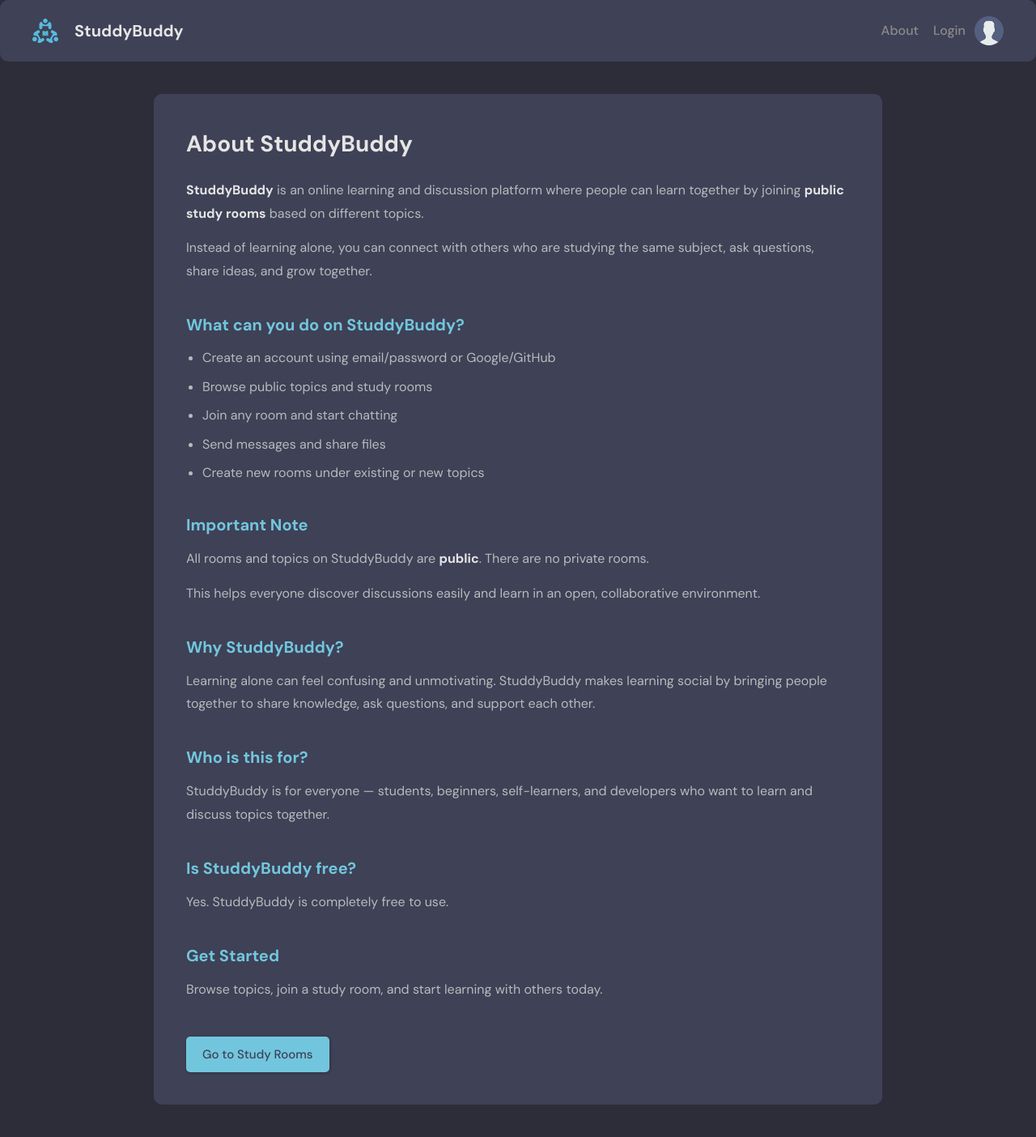
After one commit to Vignesh21J/Project_StuddyBuddy, a Django app: template templates/about.html in a window 1280 px wide. The commit adds this page. Shown: the whole page at 81% size. Run offline with Django 3.2, Linux system fonts and the light colour scheme; the template is opened without the code that fills it, so the values that code supplies are empty.

Commit message:
final commit

```diff
--- a/base/urls.py
+++ b/base/urls.py
@@ -12,4 +12,7 @@ urlpatterns = [
     path('delete-file/<int:file_id>/', views.DeleteFile, name='delete-file'),
 
     path('topics/', views.TopicPage , name="topics"),
+
+    path('about/', views.AboutView, name='about'),
+
 ]
--- a/base/views.py
+++ b/base/views.py
@@ -242,3 +242,7 @@ def TopicPage(request):
 
 def ratelimit_blocked(request, exception):
     return render(request, '429.html', status=429)
+
+
+def AboutView(request):
+    return render(request, 'about.html')
--- a/studdybuddy/static/css/style.css
+++ b/studdybuddy/static/css/style.css
@@ -276,10 +276,17 @@ a {
     align-items: center;
     justify-content: center;
     gap: 1rem;
+    margin-top: 1rem;
 }
 
-@media screen and (min-width: 500px) {
-    .mobile-menu {
+@media screen and (min-width: 1024px) {
+    .mobile-menuItems {
+        display: none;
+    }
+}
+
+@media screen and (max-width: 1023px) {
+    .topics {
         display: none;
     }
 }
@@ -620,8 +627,19 @@ a {
 }
 
 .header > .container {
+    width: 100%;
+}
+
+.header__about {
     display: flex;
-    gap: 9.5rem;
+    align-items: center;
+    height: 100%;
+    font-weight: 500;
+    color: var(--color-gray);
+}
+
+.header__about:hover {
+    color: var(--color-main);
 }
 
 
@@ -691,15 +709,21 @@ a {
 
 .header__menu {
     position: relative;
+    display: flex;
+    justify-content: center;
+    align-items: center;
+    gap: 1.8rem;
 }
 
 .header__menu a {
     display: flex;
     gap: 1.1rem;
     align-items: center;
+    font-size: 16px;
     font-weight: 500;
     text-decoration: none;
     color: var(--color-gray);
+    white-space: nowrap;
 }
 
 .header__menu img {
@@ -733,6 +757,73 @@ a {
 .dropdown-button:hover svg {
     fill: var(--color-main);
 }
+
+
+/* ================= ABOUT PAGE ================= */
+
+.about {
+    display: flex;
+    justify-content: center;
+    padding: 4rem 2rem;
+}
+
+.about__container {
+    width: 100%;
+    max-width: 900px;
+    background-color: var(--color-dark);
+    padding: 4rem;
+    border-radius: 10px;
+}
+
+/* Headings */
+.about__container h1 {
+    font-size: 2.8rem;
+    color: var(--color-light);
+    margin-bottom: 2rem;
+}
+
+.about__container h2 {
+    font-size: 2rem;
+    color: var(--color-main);
+    margin-top: 3.5rem;
+    margin-bottom: 1.2rem;
+}
+
+/* Paragraphs */
+.about__container p {
+    font-size: 1.6rem;
+    color: var(--color-light-gray);
+    line-height: 1.8;
+    margin-bottom: 1.4rem;
+}
+
+/* Lists */
+.about__container ul {
+    margin-left: 2rem;
+    margin-top: 1rem;
+}
+
+.about__container li {
+    font-size: 1.6rem;
+    margin-bottom: 1rem;
+    color: var(--color-light-gray);
+}
+
+/* Highlight important text */
+.about__container strong {
+    color: var(--color-light);
+    font-weight: 600;
+}
+
+/* CTA Button */
+.about__container .btn {
+    margin-top: 3rem;
+    display: inline-block;
+}
+
+
+
+
 
 
 /*============== Layout ==============*/
--- /dev/null
+++ b/templates/about.html
@@ -0,0 +1,72 @@
+{% extends "main.html" %}
+
+{% block title %}
+    About - StuddyBuddy
+{% endblock title %}
+
+{% block content %}
+<section class="about">
+
+    <div class="about__container">
+        <h1>About StuddyBuddy</h1>
+
+        <p>
+            <strong>StuddyBuddy</strong> is an online learning and discussion platform
+            where people can learn together by joining
+            <strong>public study rooms</strong> based on different topics.
+        </p>
+
+        <p>
+            Instead of learning alone, you can connect with others who are studying
+            the same subject, ask questions, share ideas, and grow together.
+        </p>
+
+        <h2>What can you do on StuddyBuddy?</h2>
+        <ul>
+            <li>Create an account using email/password or Google/GitHub</li>
+            <li>Browse public topics and study rooms</li>
+            <li>Join any room and start chatting</li>
+            <li>Send messages and share files</li>
+            <li>Create new rooms under existing or new topics</li>
+        </ul>
+
+        <h2>Important Note</h2>
+        <p>
+            All rooms and topics on StuddyBuddy are <strong>public</strong>.
+            There are no private rooms.
+        </p>
+        <p>
+            This helps everyone discover discussions easily and learn in an open,
+            collaborative environment.
+        </p>
+
+        <h2>Why StuddyBuddy?</h2>
+        <p>
+            Learning alone can feel confusing and unmotivating.
+            StuddyBuddy makes learning social by bringing people together
+            to share knowledge, ask questions, and support each other.
+        </p>
+
+        <h2>Who is this for?</h2>
+        <p>
+            StuddyBuddy is for everyone — students, beginners, self-learners,
+            and developers who want to learn and discuss topics together.
+        </p>
+
+        <h2>Is StuddyBuddy free?</h2>
+        <p>
+            Yes. StuddyBuddy is completely free to use.
+        </p>
+
+        <h2>Get Started</h2>
+        <p>
+            Browse topics, join a study room, and start learning with others today.
+        </p>
+
+        <a href="{% url 'home' %}" class="btn btn--main">
+            Go to Study Rooms
+        </a>
+    </div>
+
+</section>
+{% endblock content %}
--- a/templates/navbar.html
+++ b/templates/navbar.html
@@ -12,24 +12,9 @@
 
             </div>
 
-            <div>
-                <form method="GET" action="{% url 'home' %}" class="header__search">
-                    <label>
-                        <svg version="1.1" xmlns="http://www.w3.org/2000/svg" width="32" height="32" viewBox="0 0 32 32">
-                            <title>search</title>
-                            <path
-                                d="M32 30.586l-10.845-10.845c1.771-2.092 2.845-4.791 2.845-7.741 0-6.617-5.383-12-12-12s-12 5.383-12 12c0 6.617 5.383 12 12 12 2.949 0 5.649-1.074 7.741-2.845l10.845 10.845 1.414-1.414zM12 22c-5.514 0-10-4.486-10-10s4.486-10 10-10c5.514 0 10 4.486 10 10s-4.486 10-10 10z"
-                            ></path>
-                        </svg>
+            <nav class="header__menu">
 
-                        <input type="text" name='q' placeholder="Search Rooms..." />
-                    </label>
-                </form>
-            </div>
-
-
-
-            <nav class="header__menu">
+                <a href="{% url 'about' %}" class="header__about">About</a>
 
                 {% if request.user.is_authenticated %}
                     <div class="header__user">
@@ -51,8 +36,8 @@
                     </div>
                 {% else %}
                     <a href="{% url 'login' %}">
+                        <p>Login</p>
                         <img src="{% static 'images/avatar.svg' %}" alt="Login_Image" />
-                        <p>Login</p>
                     </a>
 
                 {% endif %}
```
